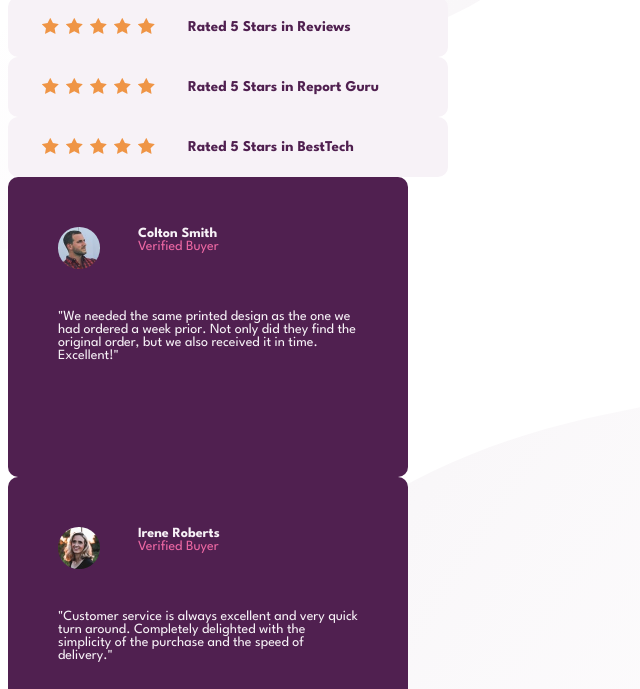
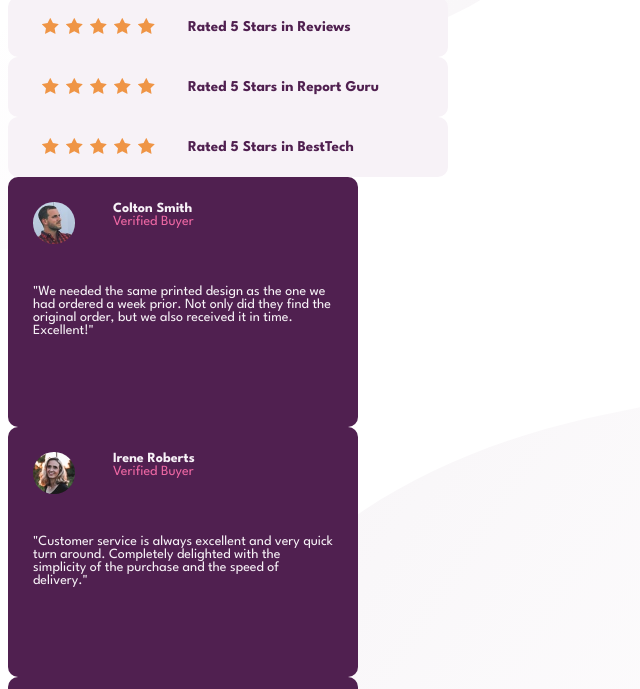
Before and after one commit to minLeya/social-proof-section, a plain HTML site: page index.html in a window 1280 px wide. Shown: the part 112-801 px from the top of the page, without its empty margins (0-640 px from the left). Drawn offline with Linux system fonts and the light colour scheme; files whose address does not match are found by name.

Commit message:
change card size

```diff
--- a/assets/styles/desktop.css
+++ b/assets/styles/desktop.css
@@ -94,8 +94,8 @@ body {
 }
 
 .card-1, .card-2, .card-3 {
-    height: 300px;
-    width: 400px;
+    height: 250px;
+    width: 350px;
     background-color: hsl(300, 43%, 22%);
     color:hsl(300, 24%, 96%);
     font-size: 14px;
```
